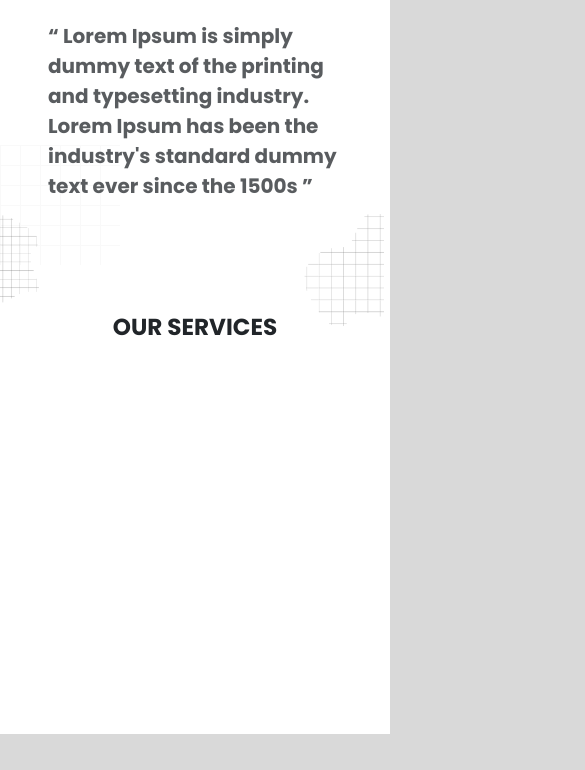
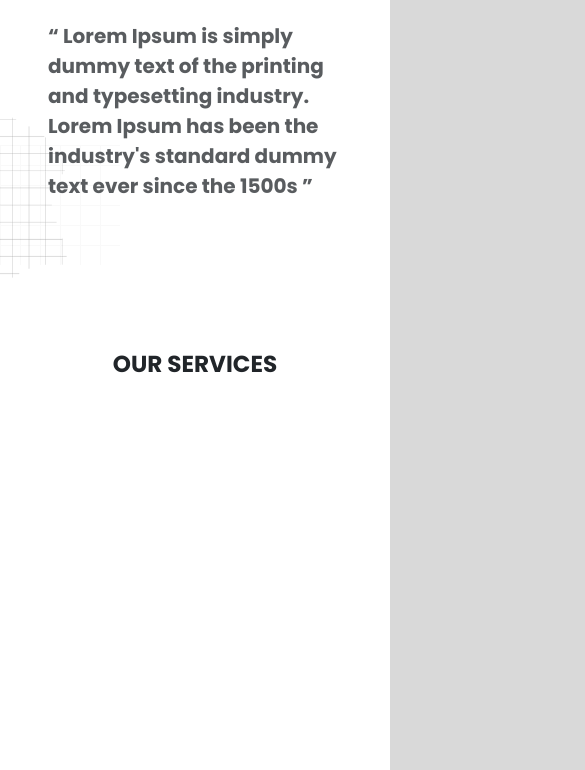
Before and after one commit to Afreza01/uv-project, a plain HTML site: page index.html in a window 390 px wide. Shown: the part 1210-1980 px from the top of the page, 585 px wide, since content can reach past the window. Before the commit the page ends 1944 px from the top, so only its background shows below. Drawn offline with nearby package versions, Linux system fonts and the light colour scheme; files that its build step writes are made by us from their sources.

Commit message:
Update style.css

```diff
--- a/css/style.css
+++ b/css/style.css
@@ -596,18 +596,18 @@ body {
   position: relative;
 }
 
-.un1 {
-  width: 15%;
-  bottom: 16rem;
-  z-index: 1;
-}
+  .un1, .un2 {
+    width: 30%;
+    opacity: 0.5;
+  }
 
-.un2 {
-  width: 25%;
-  bottom: 15rem;
-  left: 14rem;
-  z-index: 1;
-}
+  .un1 {
+    left: -10px;
+  }
+
+  .un2 {
+    right: -10px;
+  }
 }
 
 @media (max-width: 392px){
```
